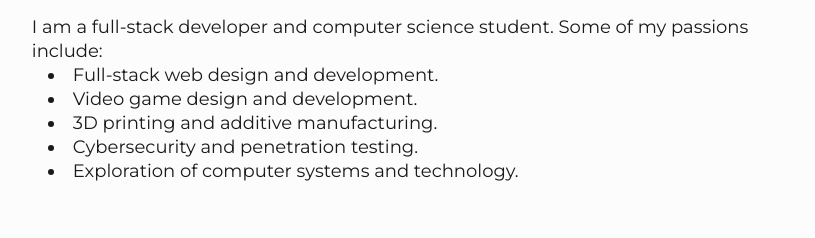
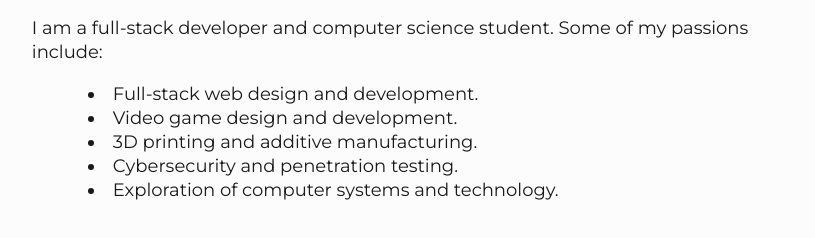
Before and after one commit to willuhmjs/webpage, a SvelteKit app: page /about in a window 1280 px wide. Shown: the part 356-594 px from the top of the page, without its empty margins (232-1047 px from the left). Built offline with nearby package versions, Linux system fonts and the light colour scheme.

Commit message:
fix: remove margin 0 default

```diff
--- a/src/lib/about/Card.svelte
+++ b/src/lib/about/Card.svelte
@@ -16,6 +16,10 @@
 </section>
 
 <style>
+	div * {
+      margin: 0;
+    }
+
 	section {
 		display: flex;
 		margin-bottom: 2rem;
--- a/src/routes/style.css
+++ b/src/routes/style.css
@@ -1,9 +1,5 @@
 @import url('https://fonts.googleapis.com/css2?family=Montserrat:wght@400;500;700&display=swap');
 * {
-    margin: 0;
-    padding: 0;
-    margin-block-start: 0;
-    margin-block-end: 0;
     box-sizing: border-box;
     line-height: 1.5rem;
 }
```
